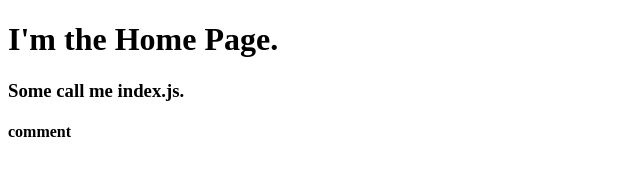
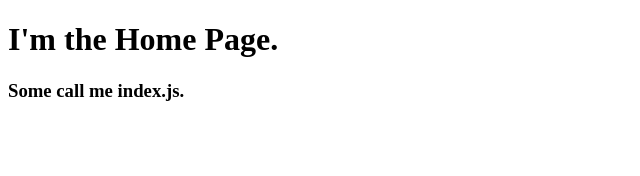
Before and after one commit to chrisyoung0101/coffeeroasters-subscription-site-gatsby, a Gatsby site: page / in a window 1280 px wide. Shown: the full height of the page, 0-640 px from the left. Built offline with nearby package versions, Linux system fonts and the light colour scheme; Gatsby itself is replaced by a stand-in of ours.

Commit message:
Add README_Figma.md

```diff
--- a/src/pages/index.js
+++ b/src/pages/index.js
@@ -6,7 +6,6 @@
     <>
       <h1 className="center">I'm the Home Page.</h1>
       <h3 className="center">Some call me index.js.</h3>
-      <h4>comment</h4>
     </>
   );
 }
```
Also changed, not shown: README_Figma.md (added).
